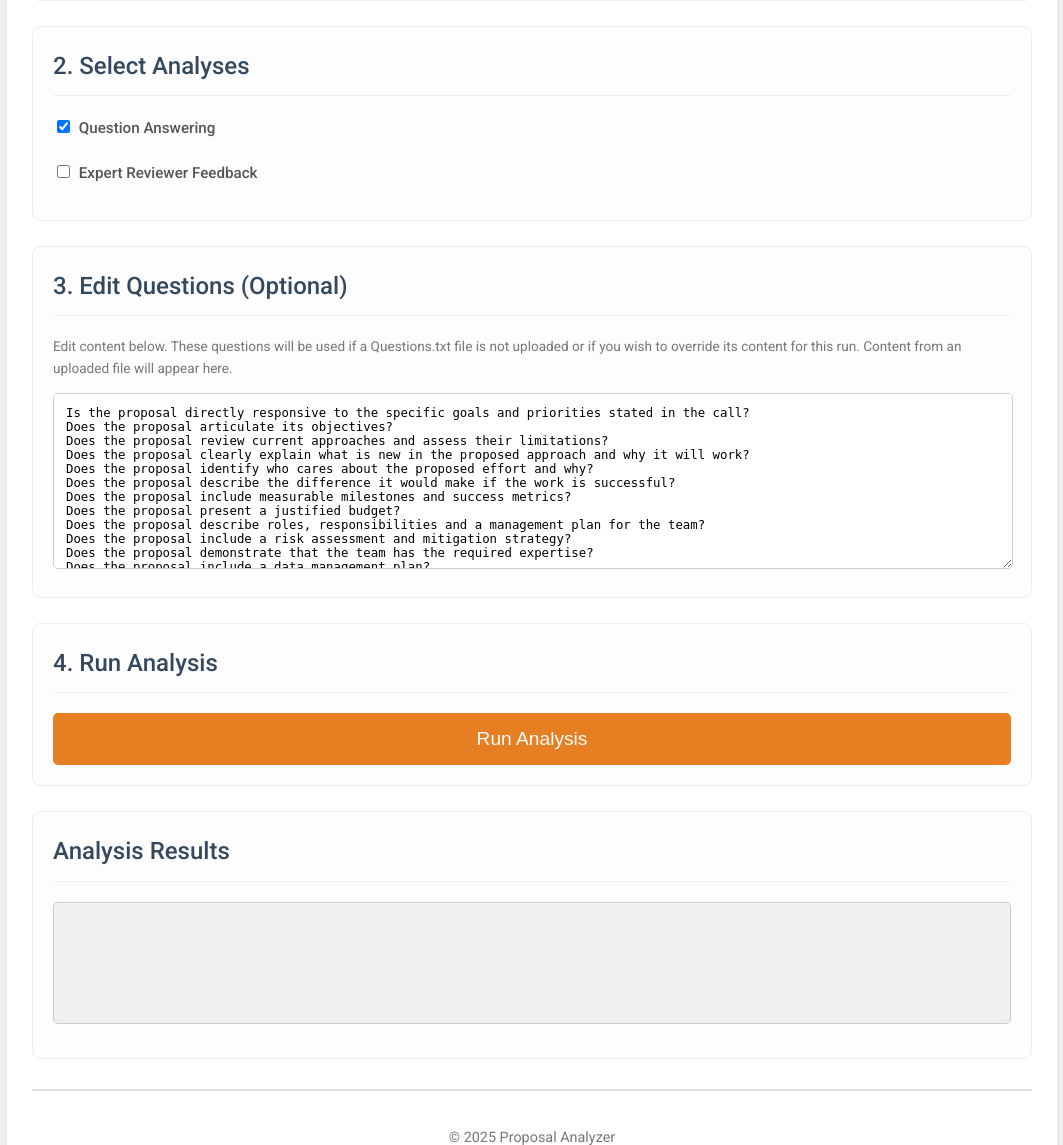
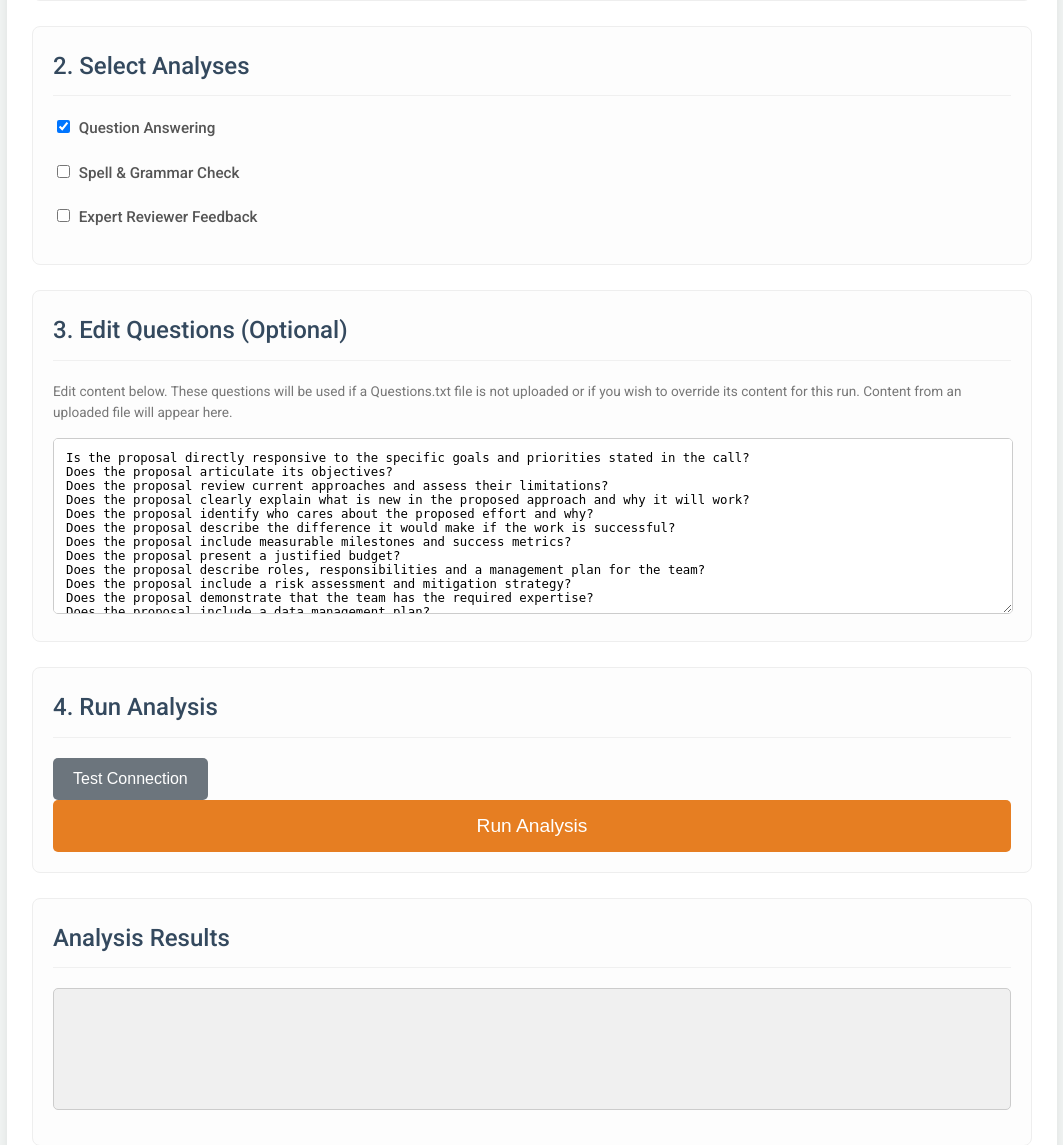
Before and after one commit to SteffenMauceri/Proposal_Analyzer, a Flask app: page / in a window 1280 px wide. Shown: the part 497-1642 px from the top of the page, without its empty margins (108-1171 px from the left). Run offline with Flask 3, Linux system fonts and the light colour scheme; some libraries are stand-ins or nearby versions.

Commit message:
Add debugging features: fix API key path, add test endpoint and button, more detailed logging

```diff
--- a/app.py
+++ b/app.py
@@ -141,6 +141,10 @@ def load_path_data_route():
     except Exception as e:
         app.logger.error(f"Error in /load_path_data: {e}", exc_info=True)
         return jsonify(success=False, message=str(e)), 500
+
+@app.route('/test', methods=['POST'])
+def test_endpoint():
+    return jsonify(success=True, message="Test endpoint working!")
 
 @app.route('/run_analysis', methods=['POST'])
 def run_analysis():
--- a/proposal_analyzer/config.py
+++ b/proposal_analyzer/config.py
@@ -2,8 +2,8 @@ from pathlib import Path
 import os
 
 def get_api_key() -> str:
-    # First, try to read from the text file.
-    key_path = Path(__file__).resolve().parent.parent.parent.joinpath("key.txt")
+    # First, try to read from the text file in the project root.
+    key_path = Path(__file__).resolve().parent.parent.joinpath("key.txt")
     try:
         if key_path.is_file():
             api_key = key_path.read_text().strip()
@@ -20,6 +20,6 @@ def get_api_key() -> str:
         return api_key
 
     raise ValueError(
-        "OpenAI API key not found. Please create key.txt, "
+        "OpenAI API key not found. Please create key.txt in the project root, "
         "or set the 'openai-key' or 'OPENAI_API_KEY' environment variable."
     )
--- a/static/script.js
+++ b/static/script.js
@@ -49,16 +49,39 @@ document.addEventListener('DOMContentLoaded', function () {
         // Check if essential elements exist
         if (!runAnalysisBtn || !callPdfFileInput || !proposalFileInput || !analysisOutputPre) {
             console.error('A critical element is missing from the page. Analysis cannot run.');
+            console.error('Missing elements:', {
+                runAnalysisBtn: !!runAnalysisBtn,
+                callPdfFileInput: !!callPdfFileInput,
+                proposalFileInput: !!proposalFileInput,
+                analysisOutputPre: !!analysisOutputPre
+            });
             alert('Error: A critical UI element could not be found. Please contact support.');
             return;
         }
 
+        // Log all elements found for debugging
+        console.log('All elements found:', {
+            runAnalysisBtn: !!runAnalysisBtn,
+            callPdfFileInput: !!callPdfFileInput,
+            proposalFileInput: !!proposalFileInput,
+            analysisOutputPre: !!analysisOutputPre,
+            analyzeProposalOptCheckbox: !!analyzeProposalOptCheckbox,
+            spellCheckOptCheckbox: !!spellCheckOptCheckbox,
+            reviewerFeedbackOptCheckbox: !!reviewerFeedbackOptCheckbox
+        });
+
         runAnalysisBtn.addEventListener('click', async () => {
             try {
                 console.log('Run Analysis button clicked');
+                console.log('Button element:', runAnalysisBtn);
 
                 const callPdfFile = callPdfFileInput.files[0];
                 const proposalFile = proposalFileInput.files[0];
+
+                console.log('Files selected:', {
+                    callPdfFile: callPdfFile ? callPdfFile.name : 'None',
+                    proposalFile: proposalFile ? proposalFile.name : 'None'
+                });
 
                 if (!callPdfFile) {
                     alert('Call Document must be uploaded.');
@@ -68,6 +91,8 @@ document.addEventListener('DOMContentLoaded', function () {
                     alert('Proposal PDF must be uploaded.');
                     return;
                 }
+
+                console.log('File validation passed, proceeding with analysis...');
 
                 // Continue with the rest of the function...
                 const questionsContentToSave = questionsContentTextarea ? questionsContentTextarea.value.trim() : '';
@@ -146,6 +171,32 @@ document.addEventListener('DOMContentLoaded', function () {
                 if(analysisSpinner) analysisSpinner.style.display = 'none';
             }
         });
+
+        // Test connection button
+        const testBtn = document.getElementById('test-btn');
+        if (testBtn) {
+            testBtn.addEventListener('click', async () => {
+                try {
+                    console.log('Test button clicked');
+                    const response = await fetch('/test', {
+                        method: 'POST',
+                        headers: { 'Content-Type': 'application/json' },
+                        body: JSON.stringify({})
+                    });
+
+                    if (!response.ok) {
+                        throw new Error(`Server error: ${response.status}`);
+                    }
+
+                    const data = await response.json();
+                    console.log('Test response:', data);
+                    alert(`Test successful: ${data.message}`);
+                } catch (error) {
+                    console.error('Test failed:', error);
+                    alert(`Test failed: ${error.message}`);
+                }
+            });
+        }
 
     } catch (error) {
         console.error('A critical error occurred during script initialization:', error);
--- a/templates/index.html
+++ b/templates/index.html
@@ -107,9 +107,9 @@
                     <label for="analyze-proposal-opt" class="checkbox-label">
                         <input type="checkbox" id="analyze-proposal-opt" name="analyze-proposal-opt" checked> Question Answering
                     </label>
-                    <!-- <label for="spell-check-opt" class="checkbox-label">
+                    <label for="spell-check-opt" class="checkbox-label">
                         <input type="checkbox" id="spell-check-opt" name="spell-check-opt"> Spell & Grammar Check
-                    </label> -->
+                    </label>
                     <label for="reviewer-feedback-opt" class="checkbox-label">
                         <input type="checkbox" id="reviewer-feedback-opt" name="reviewer-feedback-opt"> Expert Reviewer Feedback
                     </label>
@@ -127,6 +127,7 @@
 
             <section id="run-analysis-section" class="config-group">
                 <h2>4. Run Analysis</h2>
+                <button id="test-btn" style="background-color: #6c757d; margin-right: 10px;">Test Connection</button>
                 <button id="run-analysis-btn">Run Analysis</button>
 
                 <div id="progress-container" style="display: none; margin-top: 15px;">
```
Also changed, not shown: 1 other file.
